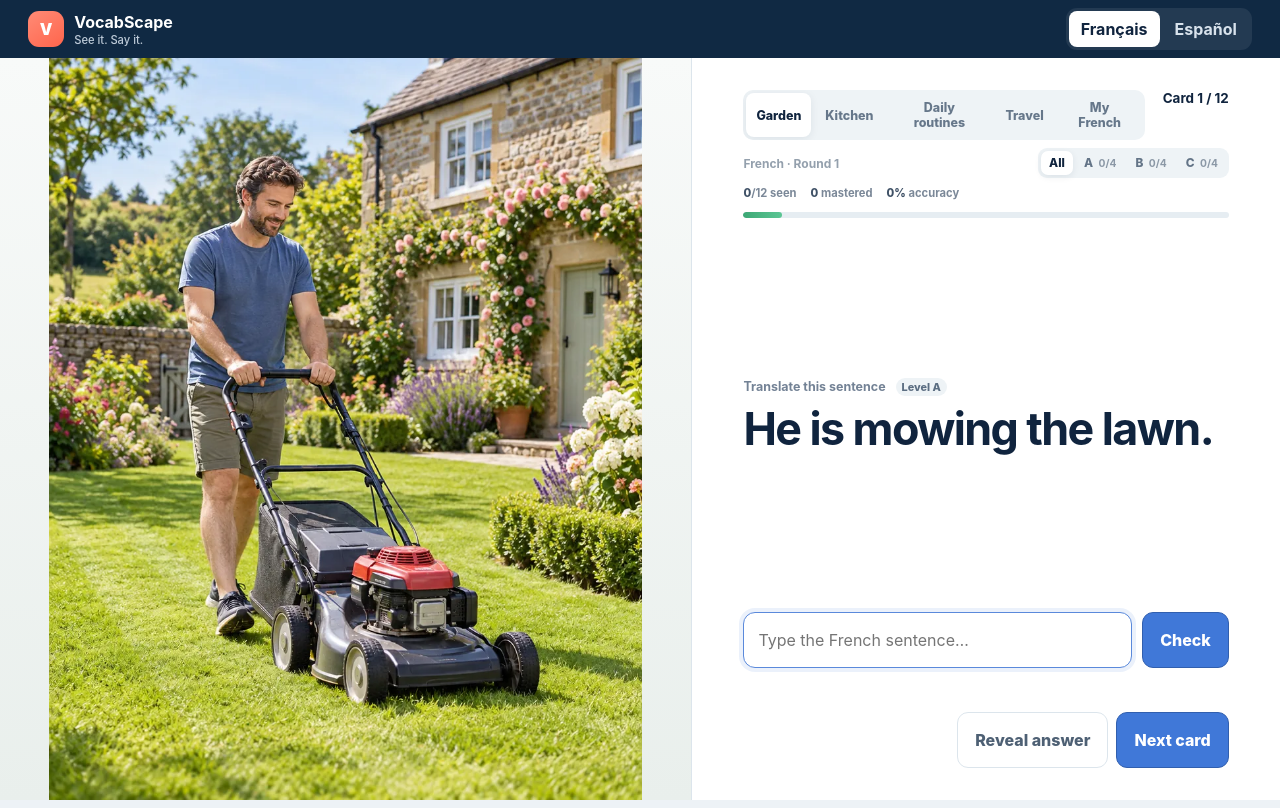
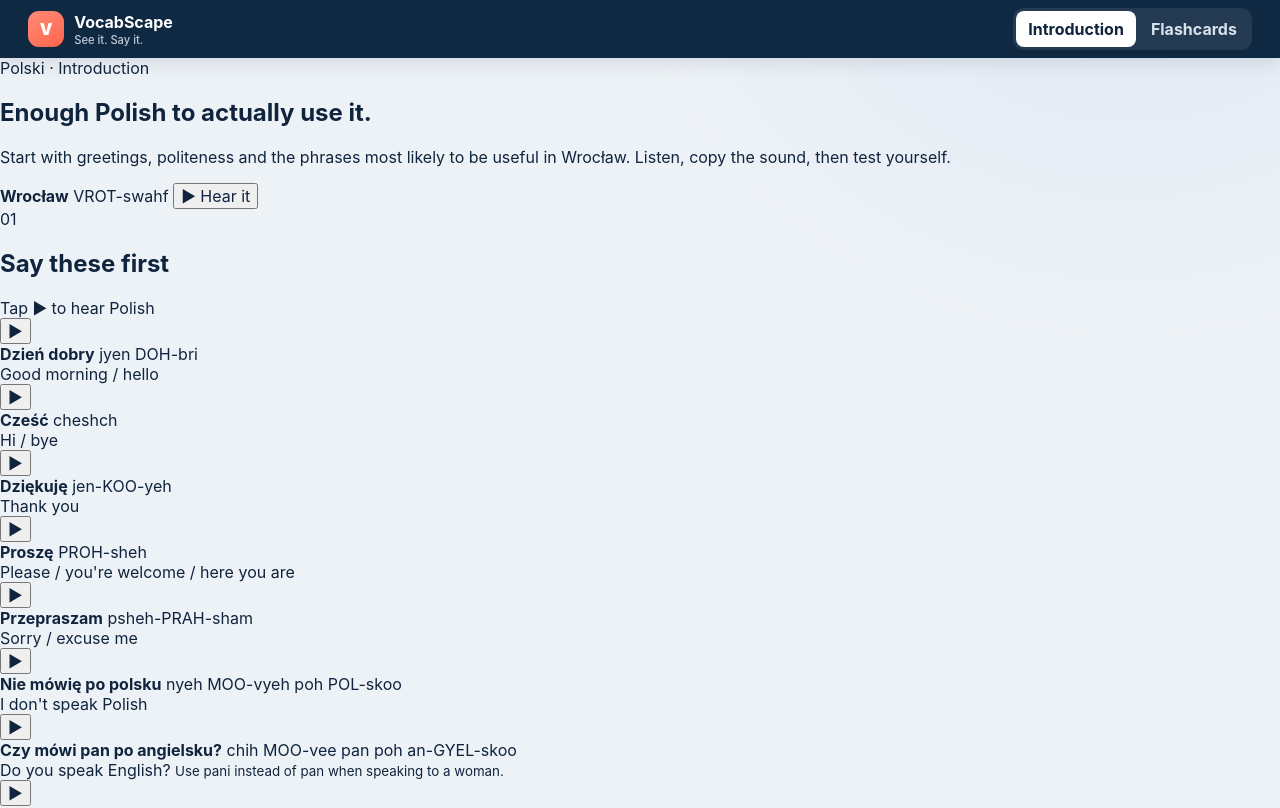
Before and after one commit to pelld/VocabScape, a Svelte app: page / in a window 1280 px wide. Shown: the top 808 px of the page. Built offline with nearby package versions, Linux system fonts and the light colour scheme.

Commit message:
Add Introduction and Flashcards app views

```diff
--- a/src/App.svelte
+++ b/src/App.svelte
@@ -1,9 +1,11 @@
 <script lang="ts">
   import { LANGUAGES } from "./data/languages.js";
   import { SCENES } from "./data/scenes.js";
+  import PolishIntro from "./lib/PolishIntro.svelte";
 
   type CardState = { correct: number; wrong: number };
   type Level = "ALL" | "A" | "B" | "C";
+  type View = "intro" | "study";
 
   const languages: Record<string, any> = LANGUAGES;
   const actionDecks: any[] = SCENES.filter((scene: any) => scene.kind === "action");
@@ -17,6 +19,7 @@
     memory = {};
   }
 
+  let view: View = "intro";
   let language = "fr";
 
   let deckIndex = 0;
@@ -237,6 +240,12 @@
     </a>
 
     <div class="top-actions">
+      <div class="view-switcher" aria-label="VocabScape area">
+        <button class:active={view === "intro"} onclick={() => view = "intro"}>Introduction</button>
+        <button class:active={view === "study"} onclick={() => view = "study"}>Flashcards</button>
+      </div>
+
+      {#if view === "study"}
         <div class="language-switcher" aria-label="Target language">
           {#each Object.entries(languages) as [code, config]}
             {#if !currentDeck.languages || currentDeck.languages.includes(code)}
@@ -246,9 +255,13 @@
             {/if}
           {/each}
         </div>
+      {/if}
     </div>
   </header>
 
+  {#if view === "intro"}
+    <PolishIntro />
+  {:else}
     <main class="card-page">
       <section class="flashcard">
         <div class="flashcard-media" class:text-only-media={currentDeck.textOnly}>
@@ -332,5 +345,6 @@
         </div>
       </section>
     </main>
+  {/if}
 
 </div>
```
Lines whose indentation alone changed are shown as unchanged.
